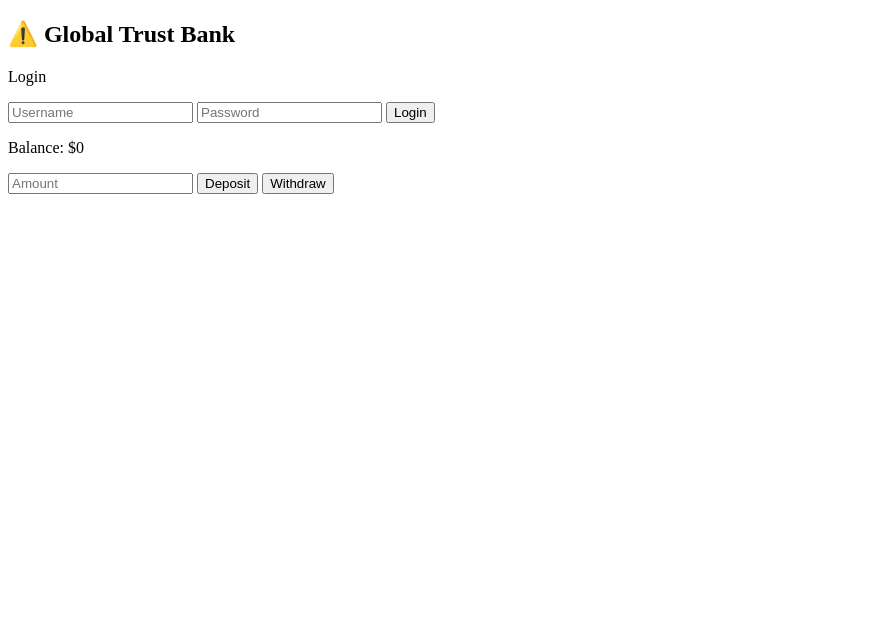
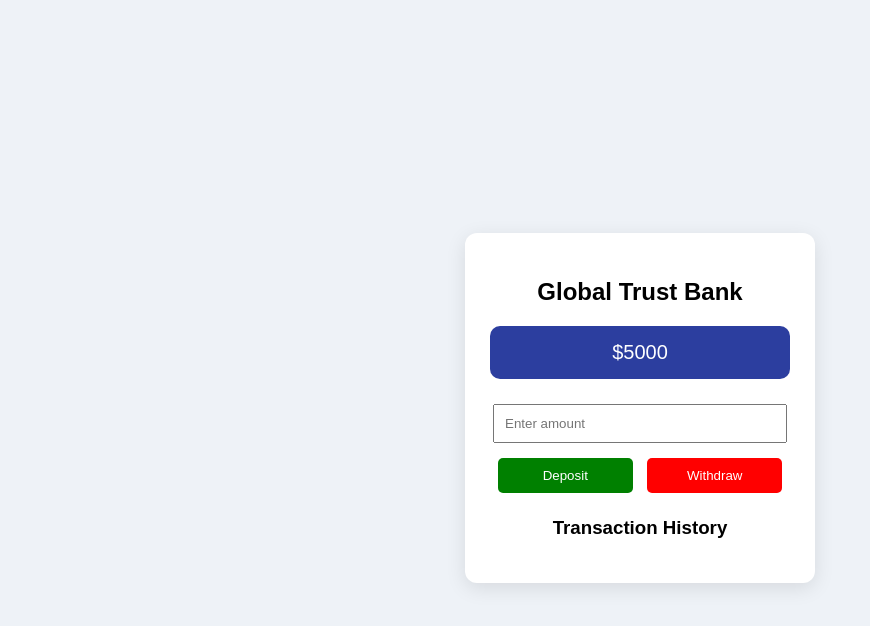
Before and after one commit to arshly-yung/bank-app, a website: page public/index.html in a window 1280 px wide. Shown: the whole page, without its empty margins (0-870 px from the left). Drawn offline with Linux system fonts and the light colour scheme.

Commit message:
Update index.html

```diff
--- a/public/index.html
+++ b/public/index.html
@@ -1,42 +1,112 @@
 <!DOCTYPE html>
 <html>
+<head>
+  <title>Global Trust Bank</title>
+  <style>
+    body {
+      font-family: Arial;
+      background: #eef2f7;
+      display: flex;
+      justify-content: center;
+      align-items: center;
+      height: 100vh;
+    }
+
+    .card {
+      background: white;
+      padding: 25px;
+      border-radius: 12px;
+      width: 300px;
+      text-align: center;
+      box-shadow: 0 5px 20px rgba(0,0,0,0.1);
+    }
+
+    .balance {
+      background: #2c3e9f;
+      color: white;
+      padding: 15px;
+      border-radius: 10px;
+      margin: 15px 0;
+      font-size: 20px;
+    }
+
+    input {
+      padding: 10px;
+      width: 90%;
+      margin: 10px 0;
+    }
+
+    button {
+      padding: 10px;
+      margin: 5px;
+      border: none;
+      color: white;
+      cursor: pointer;
+      border-radius: 5px;
+      width: 45%;
+    }
+
+    .deposit { background: green; }
+    .withdraw { background: red; }
+  </style>
+</head>
+
 <body>
 
-<h2>⚠️ Global Trust Bank</h2>
+<div class="card">
+  <h2>Global Trust Bank</h2>
 
-<p>Login</p>
-<input id="username" placeholder="Username">
-<input id="password" placeholder="Password">
-<button onclick="login()">Login</button>
+  <div class="balance">
+    $<span id="balance">5000</span>
+  </div>
 
-<p>Balance: $<span id="balance">0</span></p>
+  <input type="number" id="amount" placeholder="Enter amount">
 
-<input id="amount" placeholder="Amount">
-<button onclick="deposit()">Deposit</button>
-<button onclick="withdraw()">Withdraw</button>
+  <br>
+
+  <button class="deposit" onclick="deposit()">Deposit</button>
+  <button class="withdraw" onclick="withdraw()">Withdraw</button>
+
+  <h3>Transaction History</h3>
+  <ul id="history"></ul>
+</div>
 
 <script>
 let balance = 5000;
+let history = [];
 
-function login() {
+function updateUI() {
   document.getElementById("balance").innerText = balance;
+
+  let list = document.getElementById("history");
+  list.innerHTML = "";
+
+  history.forEach(item => {
+    let li = document.createElement("li");
+    li.innerText = item;
+    list.appendChild(li);
+  });
 }
 
 function deposit() {
   let amount = Number(document.getElementById("amount").value);
+  if (!amount) return;
+
   balance += amount;
-  document.getElementById("balance").innerText = balance;
+  history.push("Deposited $" + amount);
+  updateUI();
 }
 
 function withdraw() {
   let amount = Number(document.getElementById("amount").value);
-  if (balance >= amount) {
-    balance -= amount;
-    document.getElementById("balance").innerText = balance;
-  } else {
-    alert("Not enough money");
-  }
+  if (!amount) return;
+
+  balance -= amount;
+  history.push("Withdrew $" + amount);
+  updateUI();
 }
+
+updateUI();
 </script>
 
 </body>
```
